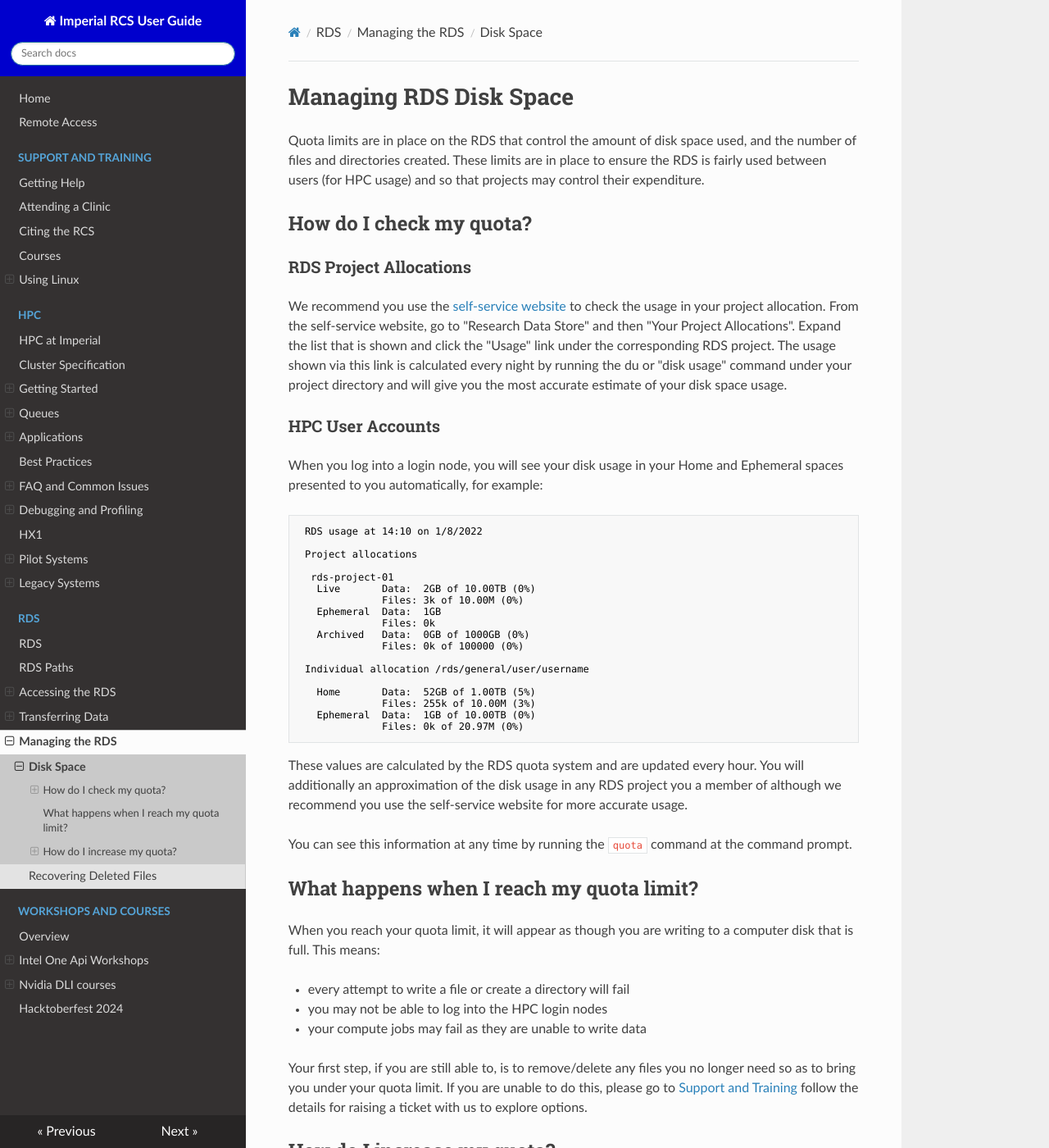
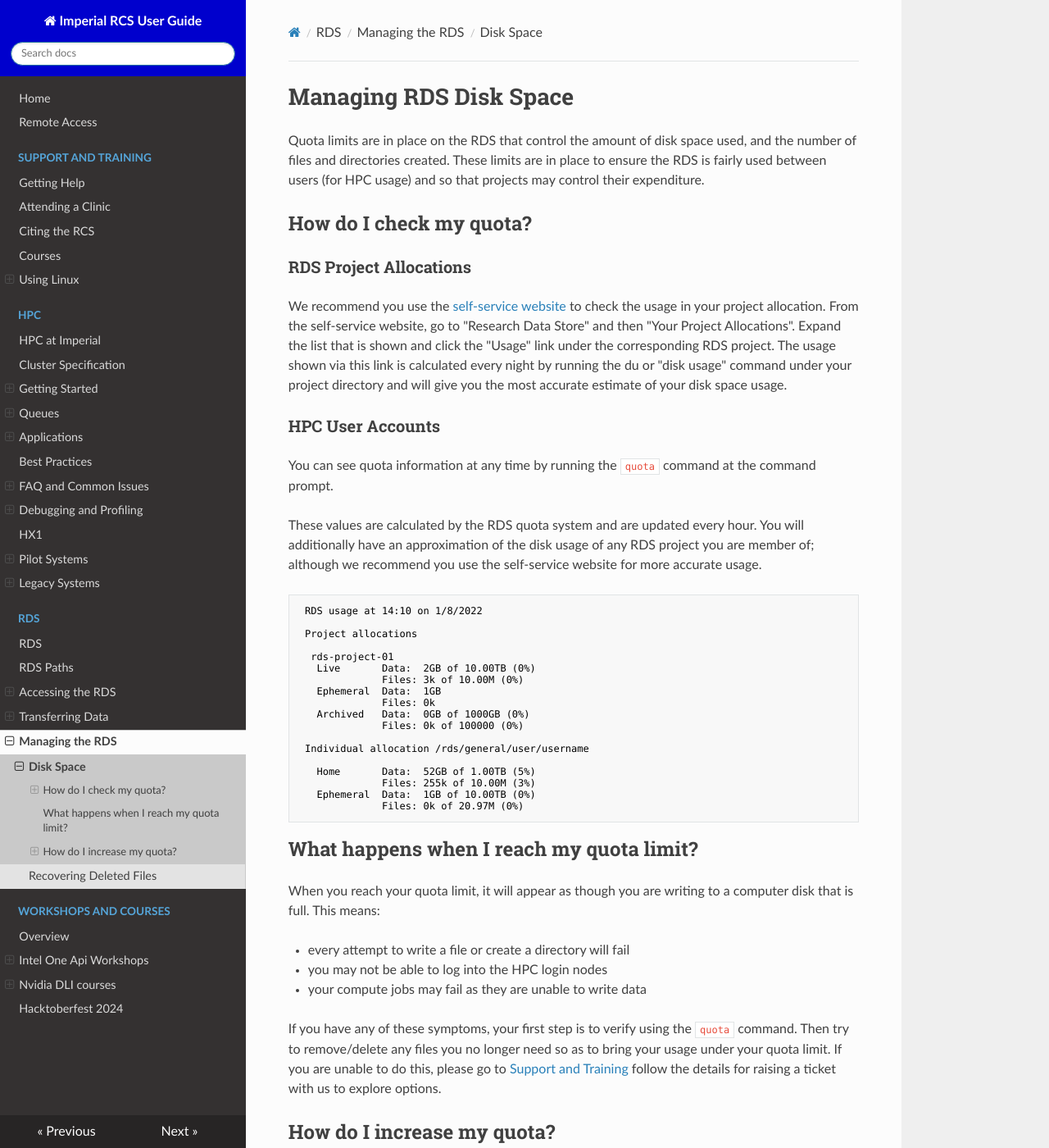
Before and after one commit to ImperialCollegeLondon/icl-rcs-user-guide, an MkDocs documentation site: the page built from docs/rds/managing/disk-space.md, in a window 1280 px wide and 1400 px high. Shown: the whole window at 82% size. Built offline with MkDocs 1.6.1, drawn with Linux system fonts in a browser that asks for light colours; nearby versions of some CDN libraries.

Commit message:
Update disk-space.md

````diff
--- a/docs/rds/managing/disk-space.md
+++ b/docs/rds/managing/disk-space.md
@@ -8,7 +8,9 @@ Quota limits are in place on the RDS that control the amount of disk space used,
 We recommend you use the [self-service website](https://selfservice.rcs.imperial.ac.uk/) to check the usage in your project allocation. From the self-service website, go to "Research Data Store" and then "Your Project Allocations". Expand the list that is shown and click the "Usage" link under the corresponding RDS project. The usage shown via this link is calculated every night by running the du or "disk usage" command under your project directory and will give you the most accurate estimate of your disk space usage.
 
 ### HPC User Accounts
-When you log into a login node, you will see your disk usage in your Home and Ephemeral spaces presented to you automatically, for example:
+You can see quota information at any time by running the `quota` command at the command prompt.
+
+These values are calculated by the RDS quota system and are updated every hour. You will additionally have an approximation of the disk usage of any RDS project you are member of; although we recommend you use the self-service website for more accurate usage.
 
 ```console
  RDS usage at 14:10 on 1/8/2022
@@ -31,10 +33,6 @@ When you log into a login node, you will see your disk usage in your Home and Ep
               Files: 0k of 20.97M (0%)
 ```
 
-These values are calculated by the RDS quota system and are updated every hour. You will additionally an approximation of the disk usage in any RDS project you a member of although we recommend you use the self-service website for more accurate usage.
-
-You can see this information at any time by running the `quota` command at the command prompt.
-
 ## What happens when I reach my quota limit?
 
 When you reach your quota limit, it will appear as though you are writing to a computer disk that is full. This means:
@@ -43,7 +41,7 @@ When you reach your quota limit, it will appear as though you are writing to a c
 * you may not be able to log into the HPC login nodes
 * your compute jobs may fail as they are unable to write data
 
-Your first step, if you are still able to, is to remove/delete any files you no longer need so as to bring you under your quota limit. If you are unable to do this, please go to [Support and Training](../../support/index.md) follow the details for raising a ticket with us to explore options.
+If you have any of these symptoms, your first step is to verify using the `quota` command. Then try to remove/delete any files you no longer need so as to bring your usage under your quota limit. If you are unable to do this, please go to [Support and Training](../../support/index.md) follow the details for raising a ticket with us to explore options.
 
 ## How do I increase my quota?
 ### RDS Project Allocations
````
